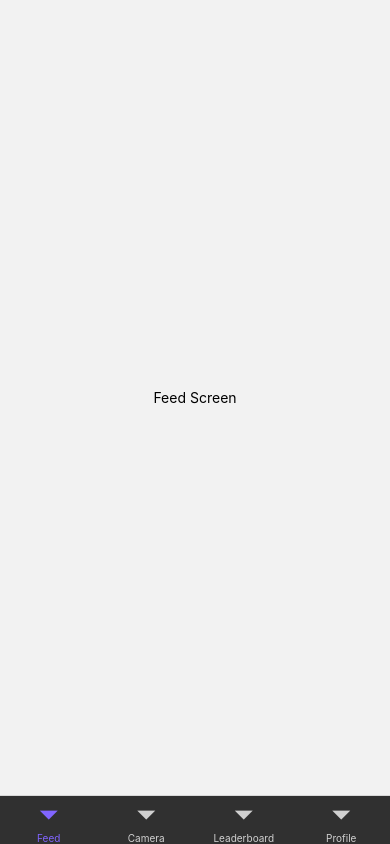
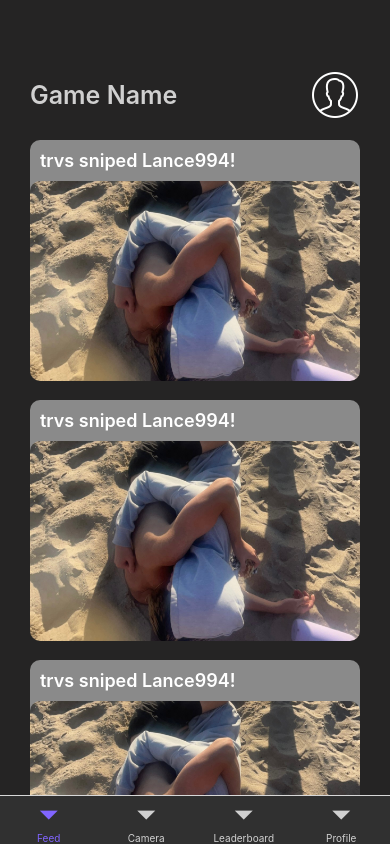
Before and after one commit to tr-vs/hoth, a React Native app: screen /Feed in a window 390 px wide. Built offline with nearby package versions, Linux system fonts and the light colour scheme.

Commit message:
Feed page frontend structure

```diff
--- /dev/null
+++ b/components/PostContent.js
@@ -0,0 +1,38 @@
+import React from 'react';
+import { View, Text, Image, StyleSheet } from 'react-native';
+
+const PostContent = ({ postText, imageSource }) => {
+  return (
+    <View style={styles.container}>
+      <Text style={styles.postText}>{postText}</Text>
+      <Image style={styles.snipedPhoto} source={imageSource} resizeMode="cover" />
+    </View>
+  );
+};
+
+const styles = StyleSheet.create({
+  container: {
+    backgroundColor: '#8A8A8A',
+    alignSelf: 'center',
+    marginTop: 20,
+    marginBottom: 40,
+    width: 330,
+    height: 200,
+    borderRadius: 10,
+  },
+  postText: {
+    paddingTop: 10,
+    paddingBottom: 10,
+    paddingLeft: 10,
+    fontSize: 18,
+    fontWeight: '600',
+    color: '#FFF',
+  },
+  snipedPhoto: {
+    width: '100%',
+    height: '100%',
+    borderRadius: 10,
+  },
+});
+
+export default PostContent;
--- a/screens/FeedScreen.js
+++ b/screens/FeedScreen.js
@@ -1,10 +1,49 @@
-import React, { Component } from "react";
-import { Button, View, Text } from "react-native";
+import React from 'react';
+import { ScrollView, View, Text, Image, StyleSheet } from 'react-native';
+import PostContent from '../components/PostContent'; // Import the new component
 
 export default function FeedScreen() {
   return (
-    <View style={{ flex: 1, alignItems: "center", justifyContent: "center" }}>
-      <Text>Feed Screen</Text>
-    </View>
+    <ScrollView style={styles.container}>
+      <View style={styles.GameNameTextContainer}>
+        <Text style={styles.GameNameText}>Game Name</Text>
+        <Image style={styles.profileIcon} source={require('../assets/profileicon.png')} />
+      </View>
+      <PostContent
+        postText="trvs sniped Lance994!"
+        imageSource={require('../assets/IMG_7953.jpeg')}
+      />
+      <PostContent
+        postText="trvs sniped Lance994!"
+        imageSource={require('../assets/IMG_7953.jpeg')}
+      />
+      <PostContent
+        postText="trvs sniped Lance994!"
+        imageSource={require('../assets/IMG_7953.jpeg')}
+      />
+    </ScrollView>
   );
 }
+
+const styles = StyleSheet.create({
+  container: {
+    backgroundColor: '#252424',
+    flex: 1,
+    flexDirection: 'column',
+    paddingTop: 40,
+  },
+  GameNameTextContainer: {
+    paddingTop: 30,
+    paddingLeft: 30,
+    paddingRight: 30,
+    flexDirection: 'row',
+    justifyContent: 'space-between',
+  },
+  GameNameText: {
+    paddingTop: 10,
+    color: '#D0D0D0',
+    fontSize: 25,
+    fontWeight: '600',
+  },
+  profileIcon: {},
+});
```
Also changed, not shown: assets/IMG_7953.jpeg (added).
